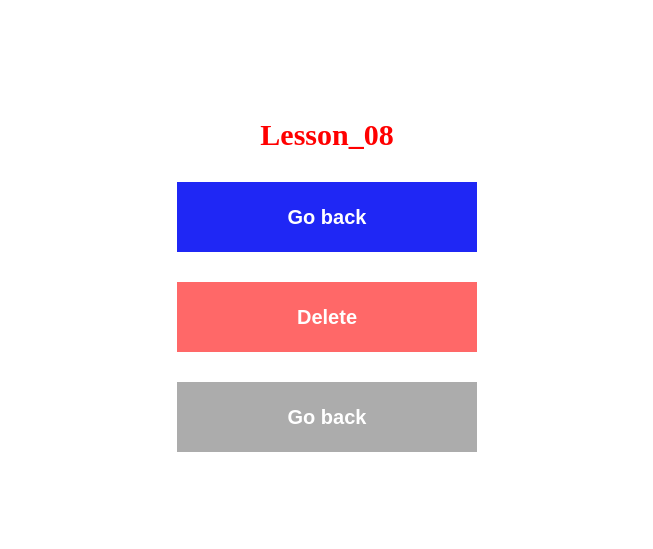
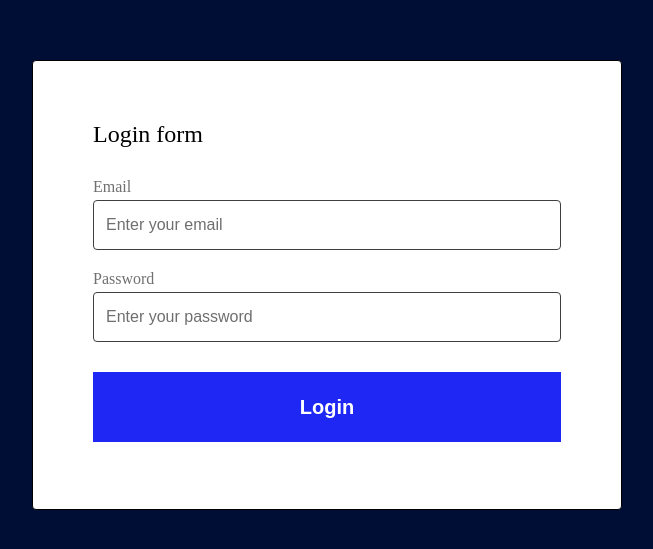
Before and after one commit to AIT-AS/cohort_62_fs_react_ts, a React (Vite) app: page / in a window 1280 px wide. Shown: the part 115-664 px from the top of the page, without its empty margins (313-966 px from the left). Built offline with nearby package versions, Linux system fonts and the light colour scheme.

Commit message:
Lesson_09

```diff
--- a/src/App.tsx
+++ b/src/App.tsx
@@ -3,7 +3,8 @@
 // Lessons
 // import Lesson_06 from "lessons/Lesson_06/Lesson_06";
 // import Lesson_07 from "lessons/Lesson_07/Lesson_07";
-import Lesson_08 from "lessons/Lesson_08/Lesson_08";
+// import Lesson_08 from "lessons/Lesson_08/Lesson_08";
+import Lesson_09 from "lessons/Lesson_09/Lesson_09";
 
 
 // Homeworks
@@ -17,7 +18,8 @@
       {/* <Lesson_06 /> */}
       {/* <Lesson_07 /> */}
       <GlobalStyles />
-      <Lesson_08 />
+      {/* <Lesson_08 /> */}
+      <Lesson_09 />
 
       {/* <Homework_06 /> */}
       {/* <Homework_07 /> */}
--- a/src/components/Input/Input.tsx
+++ b/src/components/Input/Input.tsx
@@ -1,20 +1,33 @@
-import "./styles.css";
+import { InputWrapper, InputLabel, InputComponent, ErrorText } from "./styles";
+
 import { type InputProps } from "./types";
 
-function Input({ id, name, type, placeholder, label }: InputProps) {
+function Input({
+  id,
+  name,
+  type = "text",
+  placeholder,
+  label,
+  disabled = false,
+  error = undefined,
+  value,
+  onChange,
+}: InputProps) {
   return (
-    <div className="input-wrapper">
-      <label className="input-label" htmlFor={id}>
-        {label}
-      </label>
-      <input
-        className="input-component"
+    <InputWrapper>
+      <InputLabel htmlFor={id}>{label}</InputLabel>
+      <InputComponent
+        disabled={disabled}
+        $error={error}
         id={id}
         name={name}
         type={type}
         placeholder={placeholder}
+        value={value}
+        onChange={onChange}
       />
-    </div>
+      {!!error && <ErrorText>{error}</ErrorText>}
+    </InputWrapper>
   );
 }
 
--- /dev/null
+++ b/src/components/Input/styles.ts
@@ -0,0 +1,54 @@
+/* eslint-disable no-extra-boolean-cast */
+import styled from "@emotion/styled";
+
+interface InputComponentProps {
+  $error?: string | undefined;
+}
+
+const generateInputBorder = (
+  error: string | undefined,
+  disabled: boolean | undefined
+) => {
+  if (disabled) {
+    return "#acacacff";
+  } else {
+    if (!!error) {
+      return "#ff6868ff";
+    } else {
+      return "#3f3f3f";
+    }
+  }
+};
+
+export const InputWrapper = styled.div`
+  display: flex;
+  flex-direction: column;
+  gap: 4px;
+  width: 100%;
+`;
+
+export const InputLabel = styled.label`
+  font-size: 16px;
+  color: hsl(0, 0%, 44%);
+`;
+
+export const InputComponent = styled.input<InputComponentProps>`
+  width: 100%;
+  height: 50px;
+  border: 1px solid
+    ${({ disabled, $error }) => generateInputBorder($error, disabled)};
+  border-radius: 4px;
+  padding: 12px;
+  outline: none;
+
+  &::placeholder {
+    color: #6f6f6f;
+    font-size: 16px;
+  }
+`;
+
+export const ErrorText = styled.div`
+  height: 18px;
+  font-size: 16px;
+  color: #ff6868ff;
+`;
--- /dev/null
+++ b/src/components/LoginForm/LoginForm.tsx
@@ -0,0 +1,72 @@
+/* eslint-disable @typescript-eslint/no-unused-vars */
+/* eslint-disable @typescript-eslint/no-explicit-any */
+import { type FormEvent, type ChangeEvent, useState } from "react";
+
+import Button from "components/Button/Button";
+import Input from "components/Input/Input";
+
+import { LOGIN_FORM_VALUES } from "./types";
+import { LoginFormContainer, InputsContainer, Title } from "./styles";
+
+function LoginForm() {
+  // Пример контроля  input
+  // const [firstName, setFirstName] = useState<string>("");
+
+  // const onChange = (event: any) => {
+  //   setFirstName(event.target.value);
+  // };
+
+  // ШАГ 1 Создаем стейты для контроля HTML элеметов Input
+  const [email, setEmail] = useState<string>("");
+  const [password, setPassword] = useState<string>("");
+
+  // ШАГ 2 создаем функции onChange для ловли события change, чтобы получить доступ к введенным
+  // данным полльзователя и обновить стейты
+
+  const onChangeEmail = (event: ChangeEvent<HTMLInputElement>) => {
+    setEmail(event.target.value);
+  };
+  const onChangePassword = (event: ChangeEvent<HTMLInputElement>) => {
+    setPassword(event.target.value);
+  };
+
+  const login = (event: any) => {
+    event.preventDefault();
+    console.log(email);
+    console.log(password);
+  };
+
+  return (
+    <LoginFormContainer onSubmit={login}>
+      <Title>Login form</Title>
+      <InputsContainer>
+        <Input
+          id="email-id"
+          name={LOGIN_FORM_VALUES.EMAIL}
+          placeholder="Enter your email"
+          label="Email"
+          value={email}
+          onChange={onChangeEmail}
+        />
+        <Input
+          id="password-id"
+          name={LOGIN_FORM_VALUES.PASSWORD}
+          type="password"
+          placeholder="Enter your password"
+          label="Password"
+          value={password}
+          onChange={onChangePassword}
+        />
+      </InputsContainer>
+      {/* Пример контроля  input */}
+      {/* <input
+        value={firstName}
+        onChange={onChange}
+        placeholder="Enter your name"
+      /> */}
+      <Button name="Login" type="submit" />
+    </LoginFormContainer>
+  );
+}
+
+export default LoginForm;
--- /dev/null
+++ b/src/components/LoginForm/styles.ts
@@ -0,0 +1,26 @@
+import styled from "@emotion/styled";
+
+export const LoginFormContainer = styled.form`
+  display: flex;
+  flex-direction: column;
+  width: 590px;
+  min-height: 450px;
+  max-height: fit-content;
+  border: 1px solid #000000;
+  padding: 60px;
+  border-radius: 4px;
+  background-color: white;
+  gap: 30px;
+`;
+
+export const Title = styled.p`
+  color: #000000;
+  font-size: 24px;
+  font-weight: normal;
+`;
+
+export const InputsContainer = styled.div`
+  display: flex;
+  flex-direction: column;
+  gap: 20px;
+`;
--- /dev/null
+++ b/src/components/LoginForm/types.ts
@@ -0,0 +1,4 @@
+export enum LOGIN_FORM_VALUES {
+  EMAIL = "email",
+  PASSWORD = "password",
+}
--- /dev/null
+++ b/src/lessons/Lesson_09/Lesson_09.tsx
@@ -0,0 +1,13 @@
+import LoginForm from "components/LoginForm/LoginForm";
+
+import { PageWrapper } from "./styles";
+
+function Lesson_09() {
+  return (
+    <PageWrapper>
+      <LoginForm />
+    </PageWrapper>
+  );
+}
+
+export default Lesson_09;
--- /dev/null
+++ b/src/lessons/Lesson_09/styles.ts
@@ -0,0 +1,12 @@
+import styled from "@emotion/styled";
+
+export const PageWrapper = styled.div`
+  display: flex;
+  flex-direction: column;
+  align-items: center;
+  justify-content: center;
+  flex: 1;
+  padding: 100px;
+  gap: 30px;
+  background-color: #000d35ff;
+`;
```
Also changed, not shown: src/components/Input/styles.css (deleted, +0 -24 lines), src/components/Input/types.ts (+8 -2 lines).
